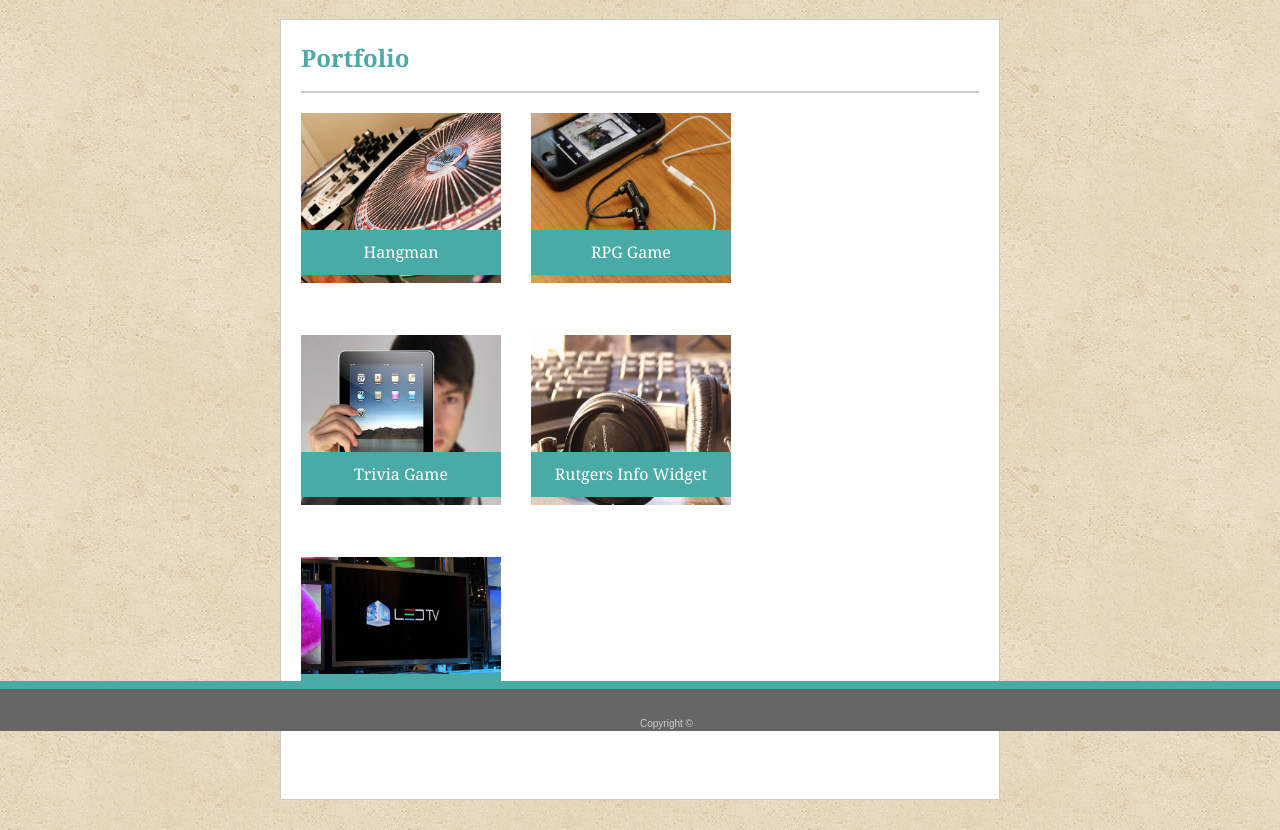
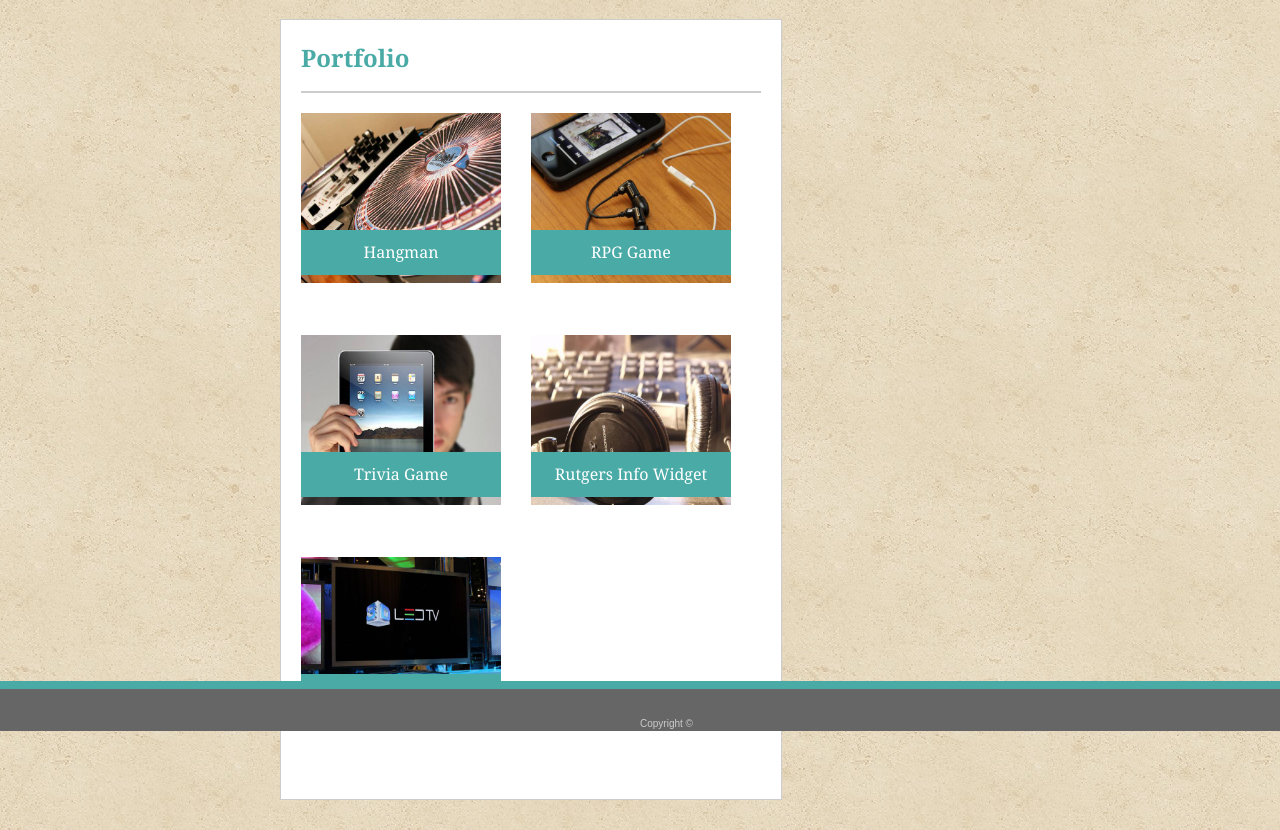
Before and after one commit to DavidLawrence1985/Basic-Portfolio, a plain HTML site: page portfolio.html in a window 1280 px wide. Shown: the part 69-899 px from the top of the page. Drawn offline with Linux system fonts and the light colour scheme.

Commit message:
css adjustment

```diff
--- a/assets/css/style.css
+++ b/assets/css/style.css
@@ -120,9 +120,10 @@ nav a:hover {
 #about,
 #contact {
     clear:both;
+    content: "";
+    display:table;
     background-color: #ffffff;
     padding: 0px 20px 20px 20px;
-    clear: both;
     border: 1px solid #cccccc;
     margin-top: 20px;
 
```
